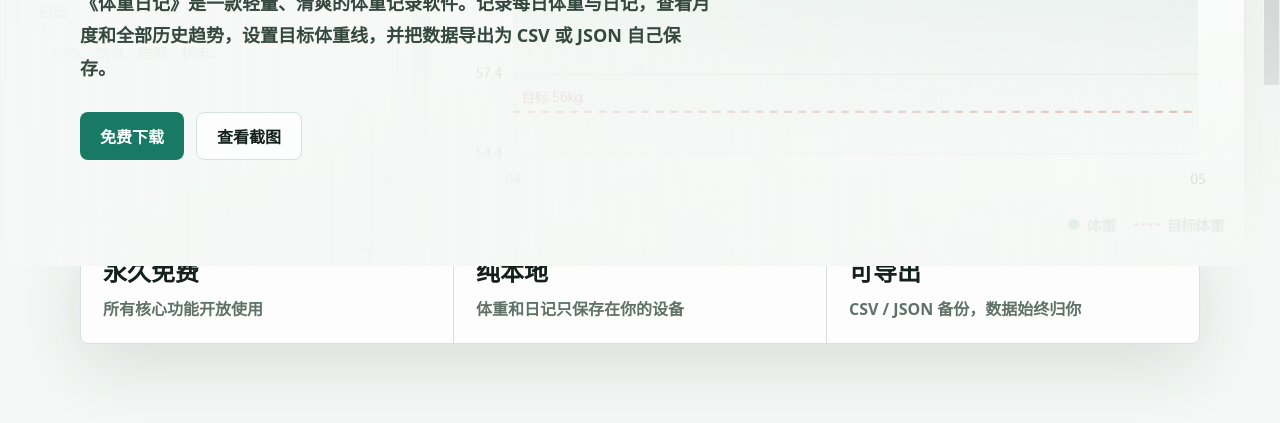
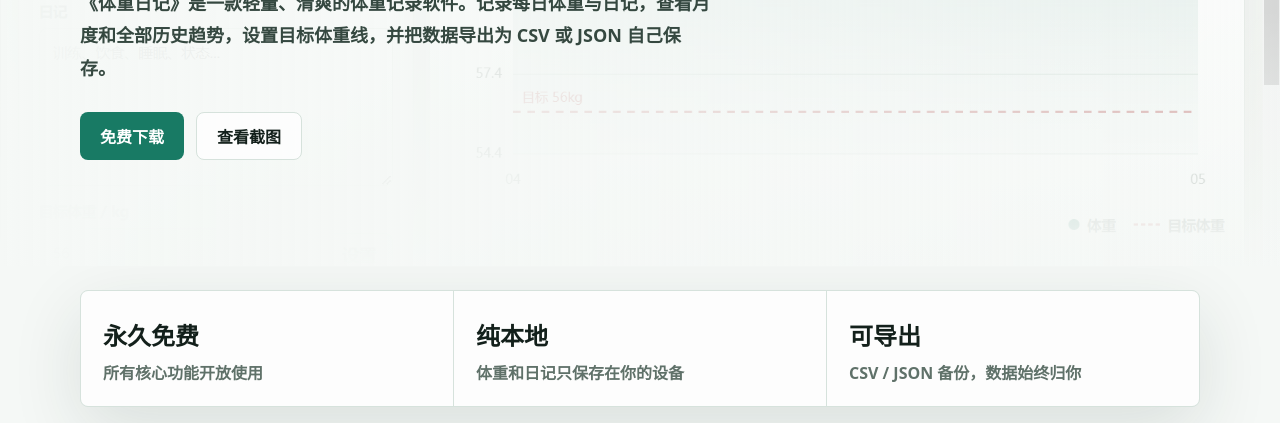
Before and after one commit to Airwaves520/weight-diary, a plain HTML site: page docs/index.html in a window 1280 px wide. Shown: the part 529-952 px from the top of the page. Drawn offline with Linux system fonts and the light colour scheme.

Commit message:
Fix trust band spacing on homepage

```diff
--- a/docs/styles.css
+++ b/docs/styles.css
@@ -208,7 +208,7 @@ h1 {
   grid-template-columns: repeat(3, minmax(0, 1fr));
   gap: 1px;
   width: min(1120px, calc(100% - 32px));
-  margin: -36px auto 0;
+  margin: 24px auto 0;
   overflow: hidden;
   border: 1px solid var(--line);
   border-radius: 8px;
@@ -218,7 +218,7 @@ h1 {
 
 .trust-band div {
   min-height: 112px;
-  padding: 22px;
+  padding: 26px 22px 22px;
   background: rgba(255, 255, 255, 0.94);
 }
 
```
